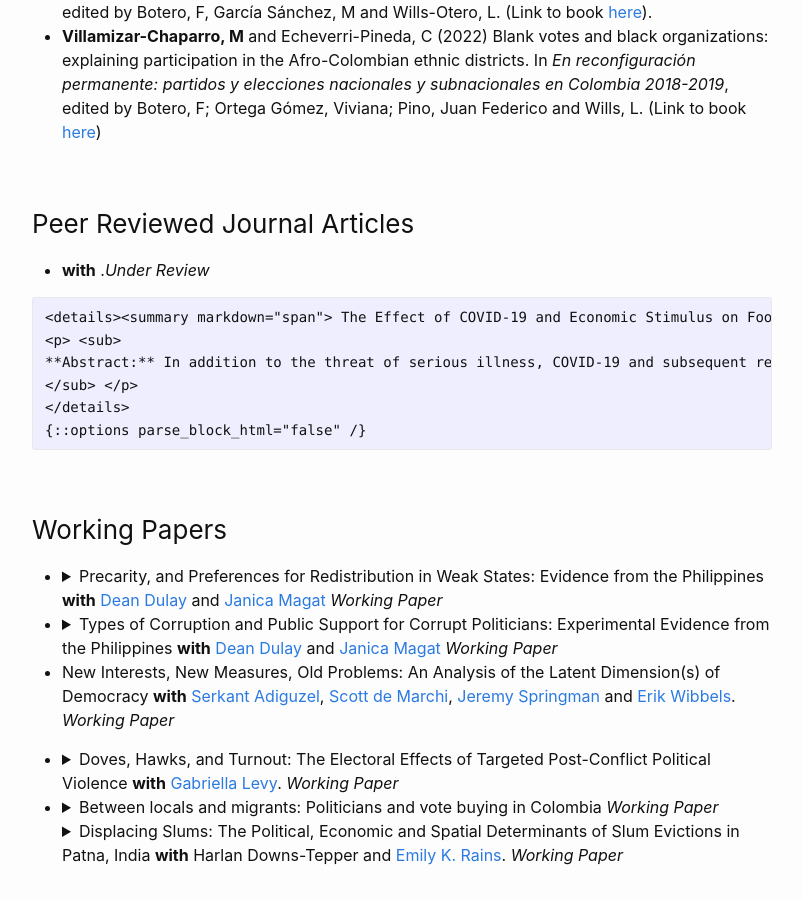
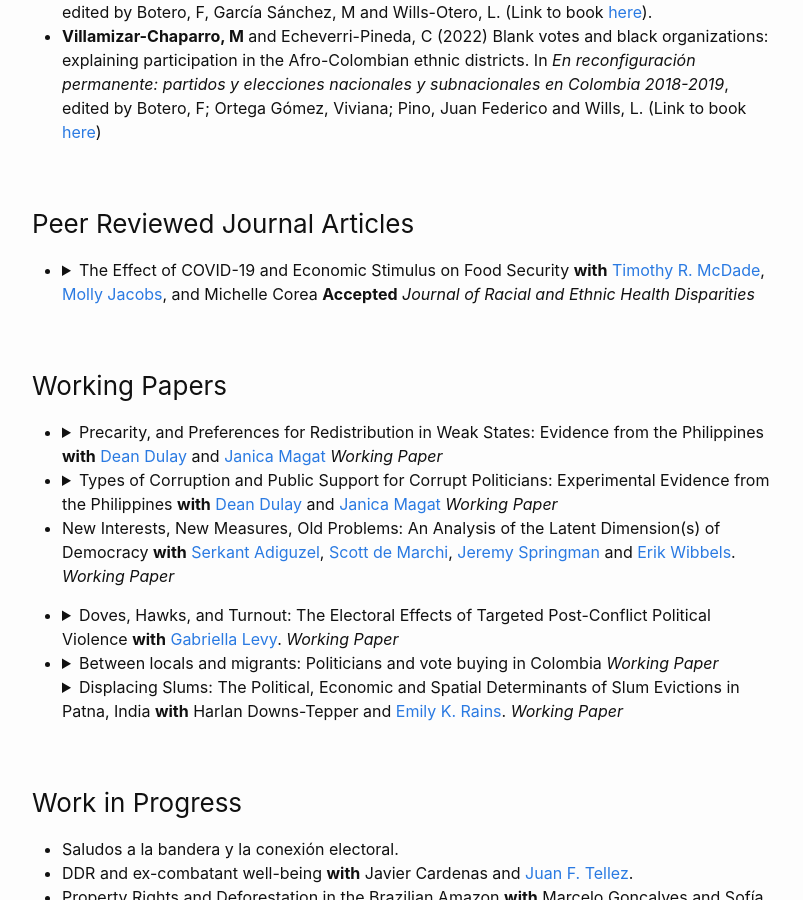
Before and after one commit to MateoVillamizarChaparro/MateoVillamizarChaparro.github.io, a Jekyll site: the page built from publications.md, in a window 1280 px wide and 900 px high, scrolled down 530 px. Shown: the whole window, without its empty margins (238-1041 px from the left). Built offline with Jekyll 4.4.1, drawn with Linux system fonts in a browser that asks for light colours; our own code applies the rules of GitHub Pages for plain Markdown files.

Commit message:
Update publications.md

```diff
--- a/publications.md
+++ b/publications.md
@@ -15,9 +15,7 @@ Click on the arrows to access the abstracts.
 
 ### Peer Reviewed Journal Articles
 
-  -  **with** .*Under Review*
-
-  {::options parse_block_html="true" /}
+  - {::options parse_block_html="true" /}
     <details><summary markdown="span"> The Effect of COVID-19 and Economic Stimulus on Food Security **with** [Timothy R. McDade](https://trmcdade.github.io/),  [Molly Jacobs](https://www.researchgate.net/profile/Molly-Jacobs-5), and Michelle Corea **Accepted** *Journal of Racial and Ethnic Health Disparities* </summary>
     <p> <sub>
     **Abstract:** In addition to the threat of serious illness, COVID-19 and subsequent restrictions had devastating economic consequences for many US citizens. This study examines the evolution of food security over the first months of the COVID-19 pandemic testing whether the initial economic stimulus payment improved the nutritional well-being of vulnerable populations. We use data from Phase 1 of the Census Bureau’s Household Pulse Survey among a nationally representative sample of adults and the 2017-2018 Current Population Survey Food Security Supplement. Using an ordered logistic regression, we assess differences in the incidence and severity of food security across demographic, income, geographic and employment status cohorts and assess the effects of the first economic stimulus payment. Our results show that marginalized groups faced greater food insecurity and had food-related outcomes worsen over time. Blacks, Hispanics, and individuals living in rural areas became less food secure as the pandemic progressed. However, receipt of a stimulus payment appears to have improved conditions. Rising food prices and persistent high unemployment have the potential to exacerbate food insecurity among marginalized and at-risk groups.
```
